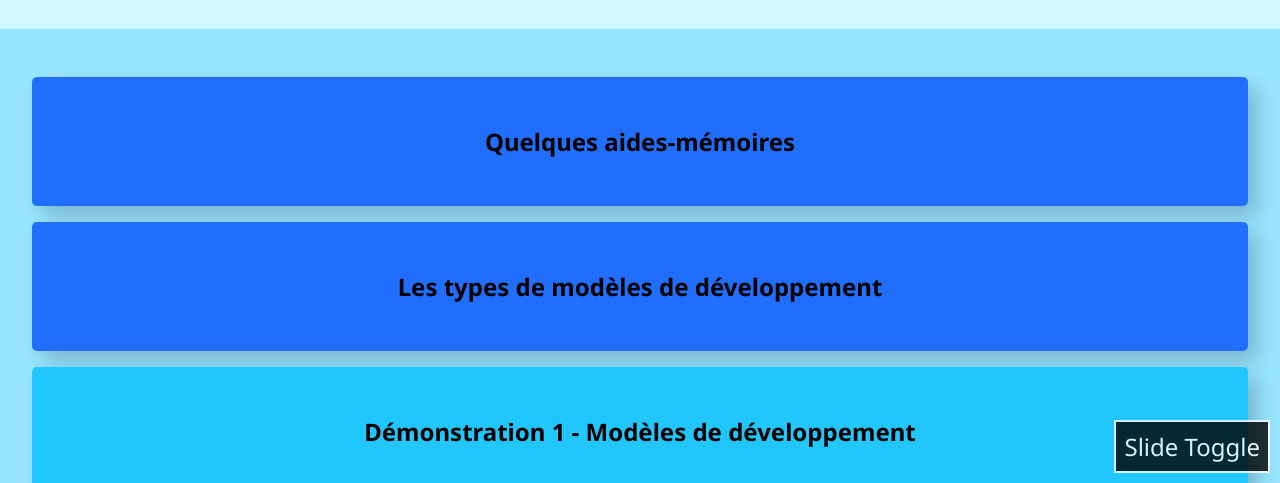
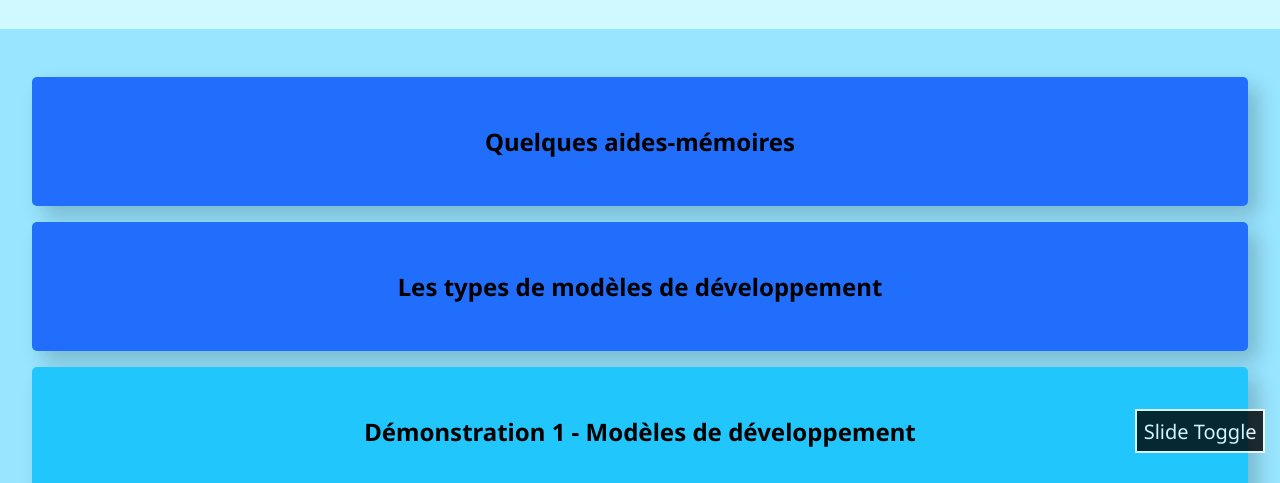
Before and after one commit to StarPlatinumSan/2255---r-vision, a plain HTML site: page index.html in a window 1280 px wide. Shown: the part 317-800 px from the top of the page. Drawn offline with nearby package versions, Linux system fonts and the light colour scheme.

Commit message:
smaller button

```diff
--- a/style.css
+++ b/style.css
@@ -187,11 +187,11 @@ a:active {
 
 .slideButton {
 	position: fixed;
-	bottom: 10px;
-	right: 10px;
+	bottom: 30px;
+	right: 15px;
 	opacity: 0.8;
-	font-size: 1.5rem;
-	padding: 0.5rem;
+	font-size: 1.25rem;
+	padding: 0.4rem;
 	border: none;
 	background-color: black;
 	border: 2px solid white;
```
